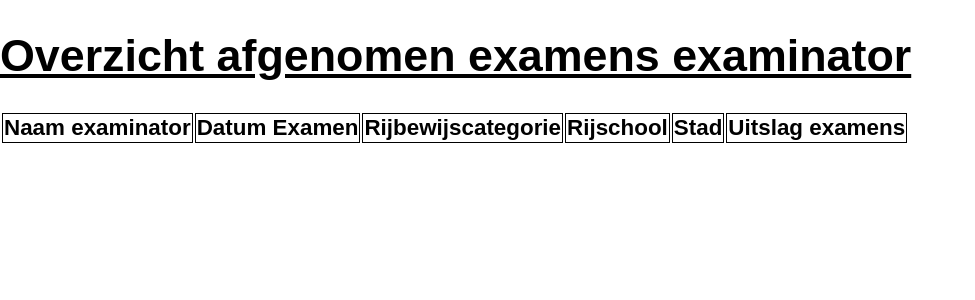
After one commit to Waayway/be-opdracht-01-336797, a PHP site: template app/views/examinator/index.php in a window 1280 px wide. The commit adds this page. Shown: the top 300 px of the page, without its empty margins (0-975 px from the left). Run offline with PHP 8.4, Linux system fonts and the light colour scheme; the template is opened without the code that fills it, so the values that code supplies are empty.

Commit message:
Basic pagina met alle data is aangemaakt

```diff
--- /dev/null
+++ b/app/views/examinator/index.php
@@ -0,0 +1,44 @@
+<!DOCTYPE html>
+<html lang="en">
+
+<head>
+    <meta charset="UTF-8">
+    <meta http-equiv="X-UA-Compatible" content="IE=edge">
+    <meta name="viewport" content="width=device-width, initial-scale=1.0">
+    <title>Document</title>
+    <link rel="stylesheet" href="style.css">
+</head>
+
+<body>
+    <h1>Overzicht afgenomen examens examinator</h1>
+    <table>
+        <thead>
+            <tr>
+                <th>Naam examinator</th>
+                <th>Datum Examen</th>
+                <th>Rijbewijscategorie</th>
+                <th>Rijschool</th>
+                <th>Stad</th>
+                <th>Uitslag examens</th>
+            </tr>
+        </thead>
+        <tbody>
+            <?php
+            foreach ($data['examinators'] as $examinator) {
+            ?>
+                <tr>
+                    <td><?= $examinator->voornaam . " " . ($examinator->tussenvoegsel == null ? "" : $examinator->tussenvoegsel . " ") . $examinator->achternaam ?></td>
+                    <td><?= $examinator->datum ?></td>
+                    <td><?= $examinator->rijbewijscategorie ?></td>
+                    <td><?= $examinator->rijschool ?></td>
+                    <td><?= $examinator->stad ?></td>
+                    <td><?= $examinator->uitslag ?></td>
+                </tr>
+            <?php
+            }
+            ?>
+        </tbody>
+    </table>
+</body>
+
+</html>
--- a/app/views/home/index.php
+++ b/app/views/home/index.php
@@ -13,6 +13,7 @@
     <h1>Rij school</h1>
     <a href="<?= URLROOT ?>instructeurs">Instructeurs</a> |
     <a href="<?= URLROOT ?>leerlingen">Overzicht lespakketten leerlingen</a> |
+    <a href="<?= URLROOT ?>examinator">Overzicht Afgenomen examinatoren</a> |
 </body>
 
 </html>
```
Also changed, not shown: app/controllers/Examinator.php (added, +19 -0 lines), app/models/ExaminatorModel.php (added, +33 -0 lines).
